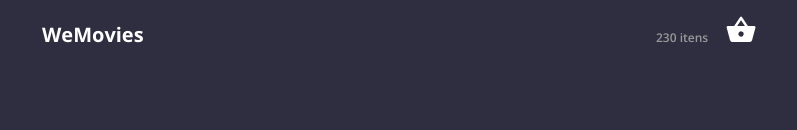
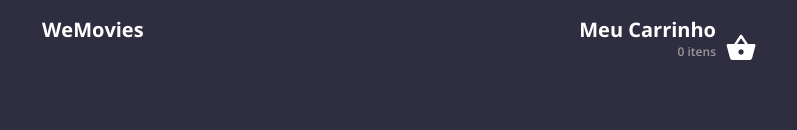
Before and after one commit to Carolinepandolfe/wemovies-challenge, a React (Vite) app: page /meu-carrinho in a window 1280 px wide. Shown: the top 130 px of the page, without its empty margins (241-1038 px from the left). Built offline with nearby package versions, Linux system fonts and the light colour scheme.

Commit message:
Quantity cart header

```diff
--- a/src/App.tsx
+++ b/src/App.tsx
@@ -2,6 +2,7 @@ import { BrowserRouter } from 'react-router-dom'
 
 import { ThemeProvider } from 'styled-components'
 
+import CartContextProvider from 'context/CartContext'
 import Routes from 'Routes'
 
 import Header from 'components/Header'
@@ -13,8 +14,10 @@ const App = () => {
 	return (
 		<ThemeProvider theme={defaultTheme}>
 			<BrowserRouter>
-				<Header quantity={230} />
-				<Routes />
+				<CartContextProvider>
+					<Header />
+					<Routes />
+				</CartContextProvider>
 			</BrowserRouter>
 			<GlobalStyle />
 		</ThemeProvider>
--- a/src/components/Header/index.tsx
+++ b/src/components/Header/index.tsx
@@ -1,19 +1,21 @@
 import { Link } from 'react-router-dom'
+
+import useCart from 'hooks/useCart'
 
 import cartIcon from 'assets/cartIcon.png'
 
 import * as Styled from './styles'
 
-type QuantityProps = {
-	quantity: number
-}
-
-const Header = ({ quantity }: QuantityProps) => {
+const Header = () => {
+	const { movies } = useCart()
 	return (
 		<Styled.Header>
 			<Link to="/">WeMovies</Link>
 			<Link to="/meu-carrinho">
-				<span>{`${quantity} itens`}</span>
+				<div>
+					<p>Meu Carrinho</p>
+					<span>{`${movies?.length} itens`}</span>
+				</div>
 				<img src={cartIcon} alt="Carrinho de compras" />
 			</Link>
 		</Styled.Header>
--- a/src/components/Header/styles.ts
+++ b/src/components/Header/styles.ts
@@ -20,7 +20,7 @@ export const Header = styled.header`
 			font-weight: 700;
 		}
 
-		a {
+		a:last-of-type {
 			min-width: 100px;
 			width: auto;
 			justify-content: space-between;
@@ -28,6 +28,17 @@ export const Header = styled.header`
 			align-items: baseline;
 			border: none;
 			background-color: transparent;
+			gap: 10px;
+
+			div {
+				p {
+					display: none;
+				}
+			}
+
+			img {
+				align-self: flex-end;
+			}
 
 			span {
 				color: ${theme.gray};
@@ -35,5 +46,20 @@ export const Header = styled.header`
 				font-weight: 600;
 			}
 		}
+
+		@media (min-width: 745px) {
+			a:last-of-type div {
+				display: flex;
+				flex-direction: column;
+
+				p {
+					display: block;
+				}
+
+				span {
+					text-align: end;
+				}
+			}
+		}
 	`}
 `
```
